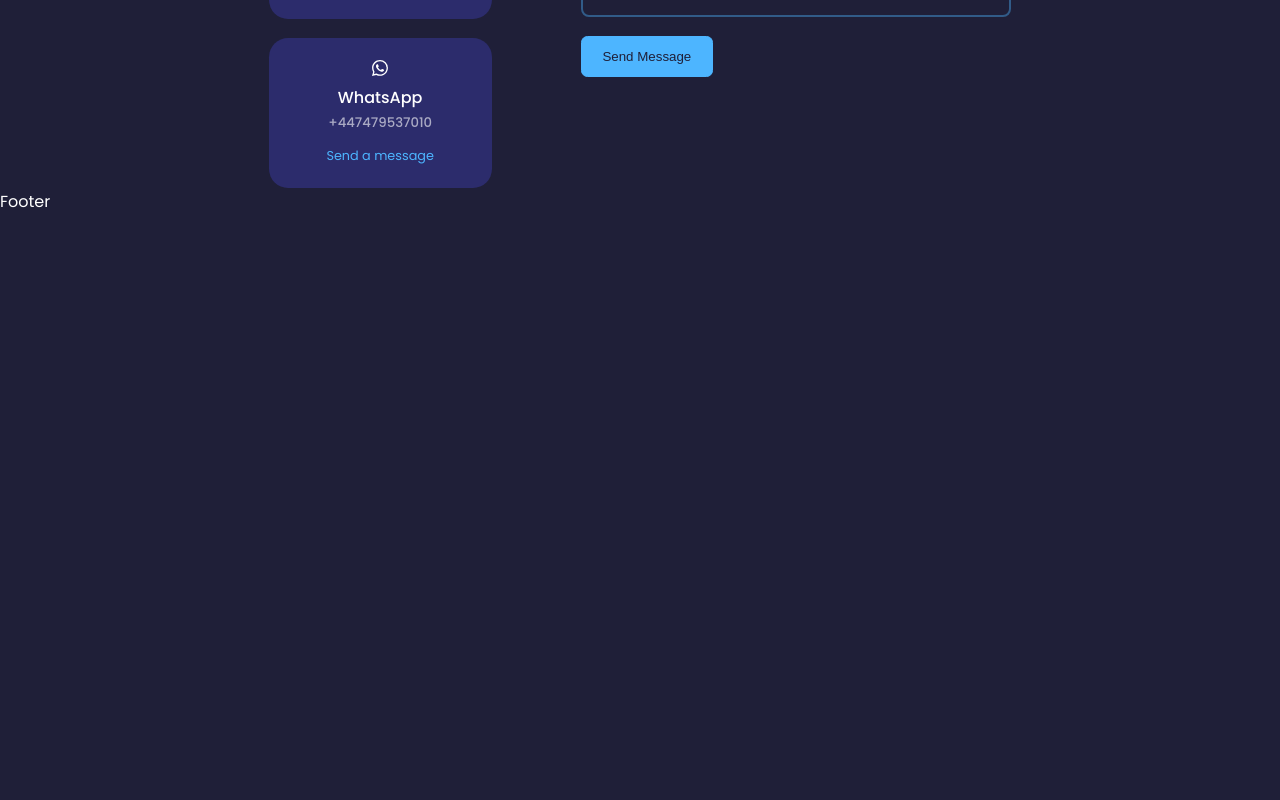
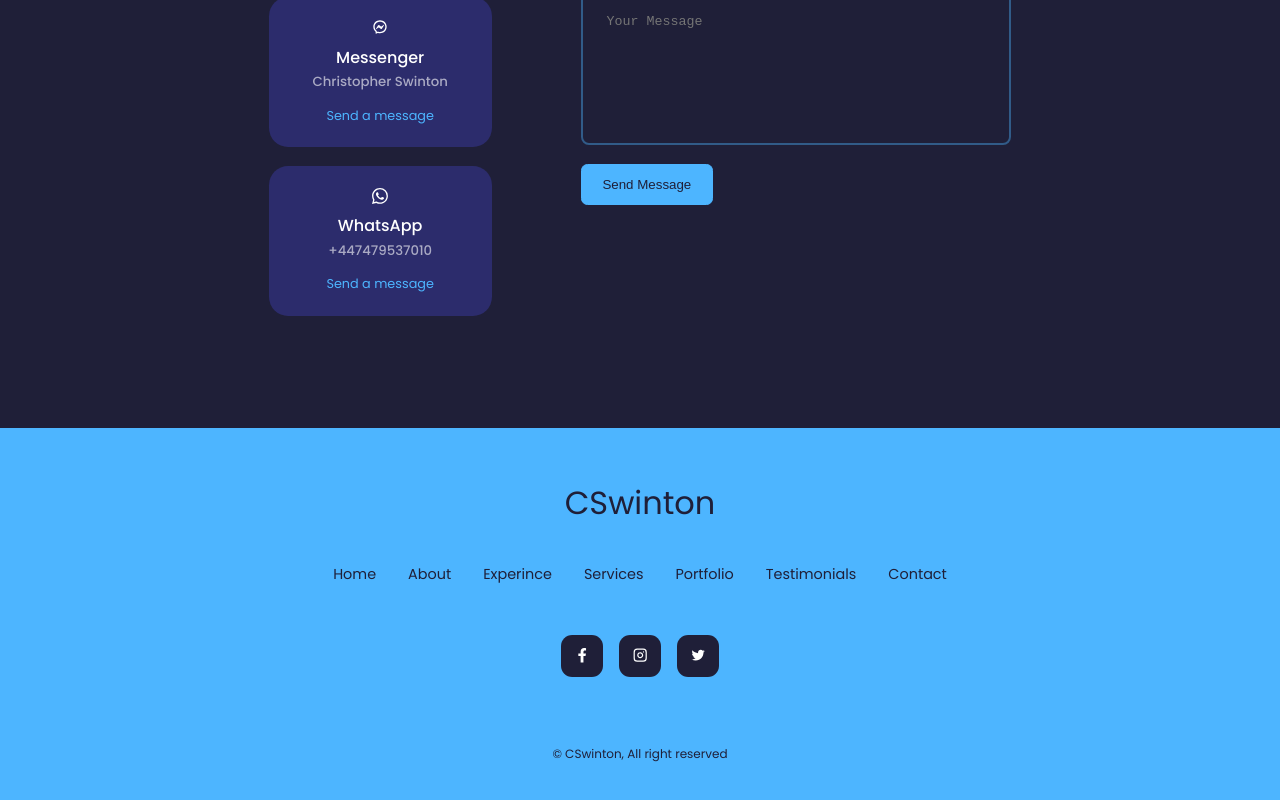
Before and after one commit to Swinny96/react-portfolio-website-1, a React (Create React App) app: page / in a window 1280 px wide. Shown: the part 5522-6322 px from the top of the page. Before the commit the page ends 5737 px from the top, so only its background shows below. Built offline with nearby package versions, Linux system fonts and the light colour scheme.

Commit message:
Footer Section Complete

```diff
--- a/src/components/Contact/Contact.jsx
+++ b/src/components/Contact/Contact.jsx
@@ -1,10 +1,10 @@
 import React from 'react';
 import { useRef } from 'react';
 import emailjs from '@emailjs/browser';
-import styled from 'styled-components'
-import {MdOutlineEmail} from 'react-icons/md'
-import {RiMessengerLine} from 'react-icons/ri'
-import {BsWhatsapp} from 'react-icons/bs'
+import styled from 'styled-components';
+import {MdOutlineEmail} from 'react-icons/md';
+import {RiMessengerLine} from 'react-icons/ri';
+import {BsWhatsapp} from 'react-icons/bs';
 
 const Contact = () => {
 
@@ -61,9 +61,7 @@ const Contact = () => {
 
 export default Contact
 
-const ContactSection = styled.section`
-  margin: 0 auto;
-`
+const ContactSection = styled.section``
 const ContactContainer = styled.div`
   width: 58%;
   display: grid;
--- a/src/components/Footer/Footer.jsx
+++ b/src/components/Footer/Footer.jsx
@@ -1,9 +1,114 @@
 import React from 'react'
+import styled from 'styled-components';
+import {FaFacebookF} from 'react-icons/fa'
+import {FiInstagram} from 'react-icons/fi'
+import {IoLogoTwitter} from 'react-icons/io'
 
 const Footer = () => {
   return (
-    <footer id="footer">Footer</footer>
+    <FooterSection id="footer">
+      <FooterLink href='#'>CSwinton</FooterLink>
+      <Permalinks>
+        <Permalink>
+          <Link href="#">Home</Link>
+        </Permalink>
+        <Permalink>
+          <Link href="#about">About</Link>
+        </Permalink>
+        <Permalink>
+          <Link href="#experince">Experince</Link>
+        </Permalink>
+        <Permalink>
+          <Link href="#services">Services</Link>
+        </Permalink>
+        <Permalink>
+          <Link href="#portfolio">Portfolio</Link>
+        </Permalink>
+        <Permalink>
+          <Link href="#testimonials">Testimonials</Link>
+        </Permalink>
+        <Permalink>
+          <Link href="#contact">Contact</Link>
+        </Permalink>
+      </Permalinks>
+      <Socials>
+        <SocialLink href='https://facebook.com'>
+          <FaFacebookF className='footer__link'/>
+        </SocialLink>
+        <SocialLink href='https://instagram.com'>
+          <FiInstagram/>
+        </SocialLink>
+        <SocialLink href='https://twitter.com'>
+          <IoLogoTwitter/>
+        </SocialLink>
+      </Socials>
+      <Copyright>
+        <Copyprint>&copy; CSwinton, All right reserved</Copyprint>
+      </Copyright>
+    </FooterSection>
   )
 }
 
 export default Footer
+
+const FooterSection = styled.footer`
+  background: var(--color-primary);
+  padding: 3rem 0;
+  text-align: center;
+  font-size: 0.9rem;
+  margin-top: 7rem;
+`
+const FooterLink = styled.a`
+  color: var(--color-bg);
+  font-size: 2rem;
+  font-weight; 500;
+  margin-bottom: 2rem;
+  display: inline-block;
+`
+const Permalinks = styled.ul`
+  display: flex;
+  flex-wrap: wrap;
+  justify-content: center;
+  gap: 2rem;
+  margin: 0 auto 3rem;
+
+  @media screen and (max-width: 600px) {
+    flex-direction: column;
+    gap: 1.3rem;
+  }
+`
+const Permalink = styled.li``
+const Link = styled.a`
+  color: var(--color-bg);
+`
+const Socials = styled.div`
+  display: flex;
+  justify-content: center;
+  gap: 1rem;
+  margin-bottom: 4rem;
+
+  @media screen and (max-width: 600px) {
+    gap: 2.6rem;
+  }
+`
+const SocialLink = styled.a`
+  background: var(--color-bg);
+  color: var(--color-white);
+  padding: 0.8rem;
+  border-radius: 0.7rem;
+  display: flex;
+  border: 1px solid transparent;
+  transition: var(--transition);
+
+
+  &:hover {
+    background: transparent;
+    color: var(--color-bg);
+    border-color: var(--color-bg);
+  }
+`
+const Copyright = styled.div`
+  margin-bottom: 4rem;
+  color: var(--color-bg);
+`
+const Copyprint = styled.small``
```
